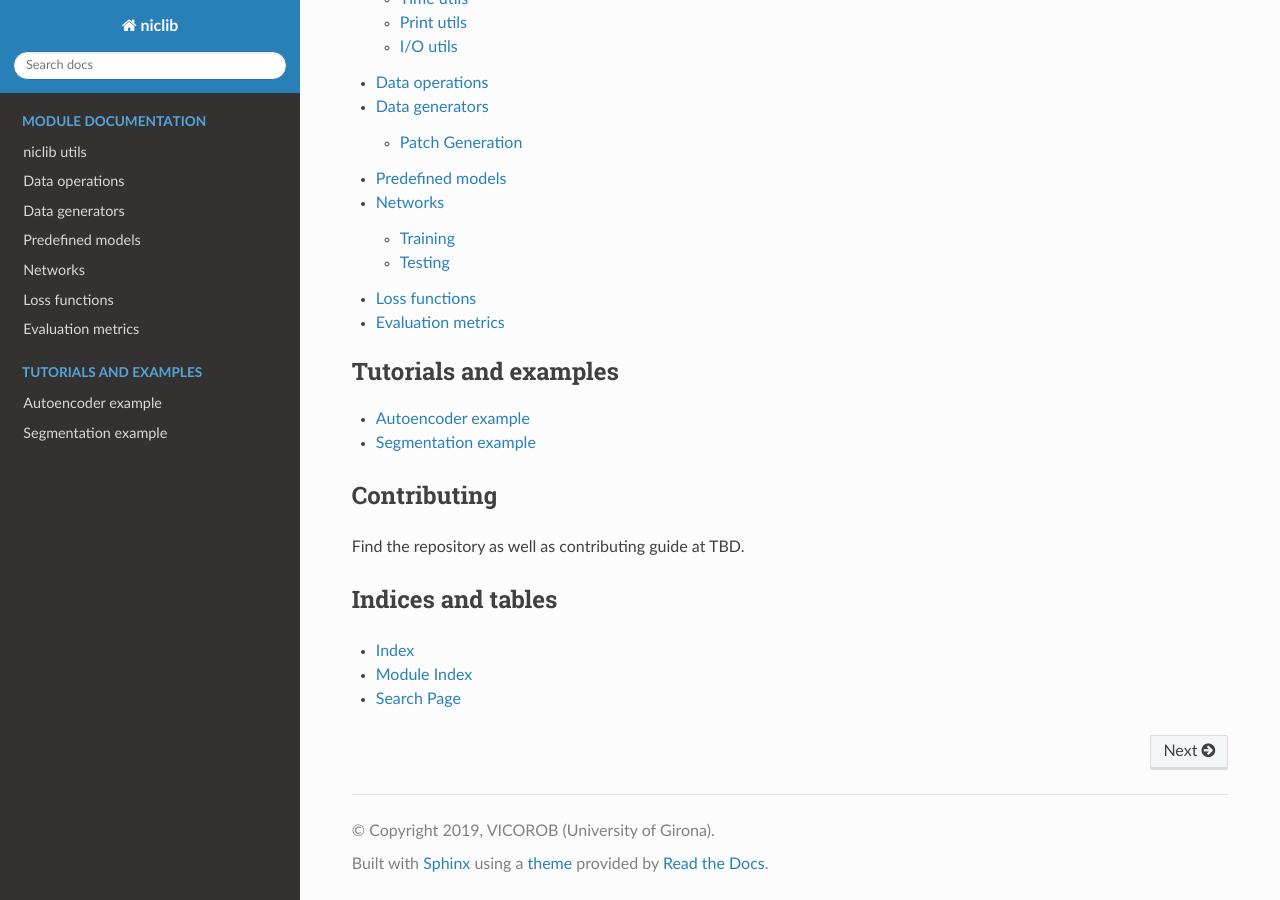
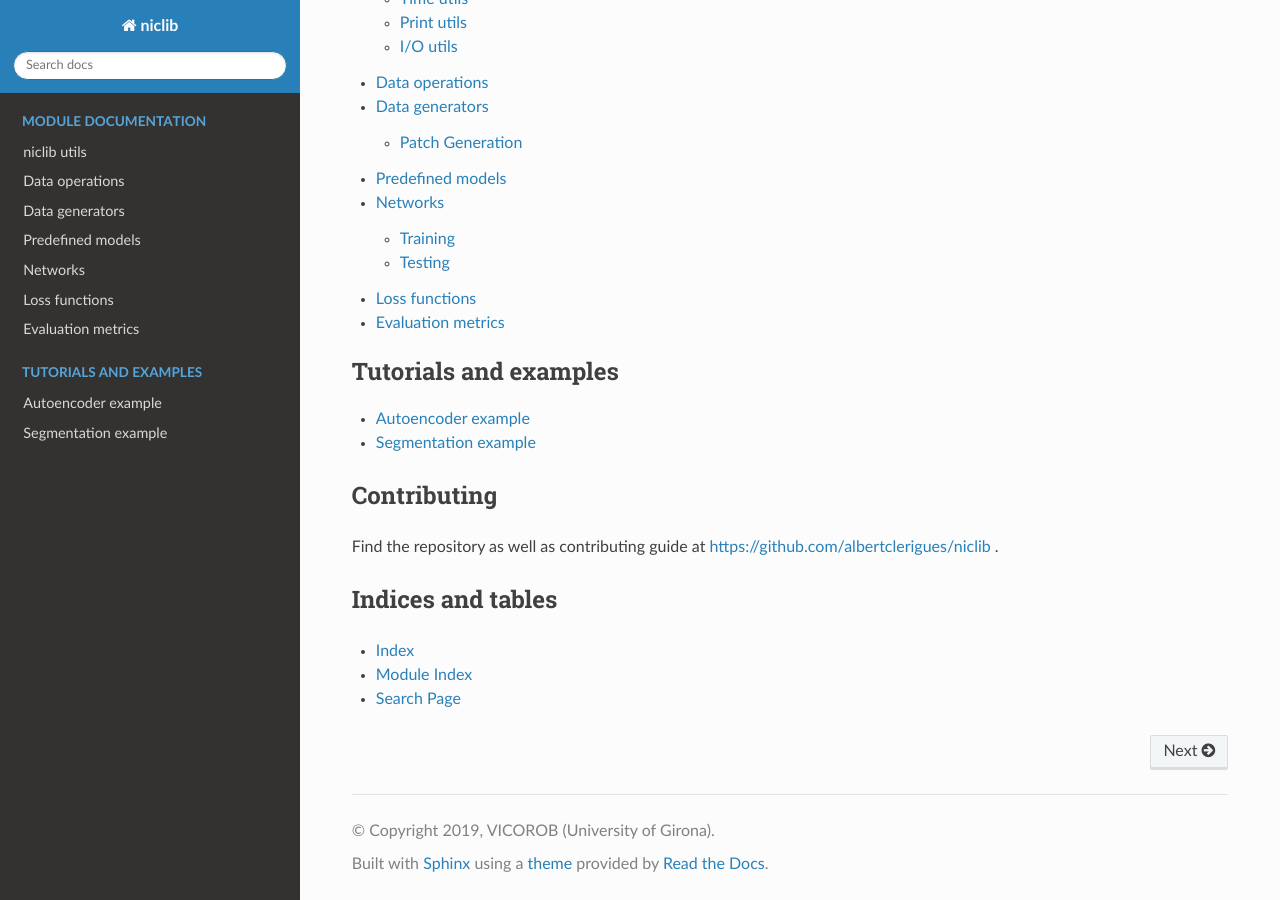
Before and after one commit to albertclerigues/niclib, a Sphinx documentation site: the page built from docs/index.rst, in a window 1280 px wide and 900 px high, scrolled down 668 px. Built offline with Sphinx 7.4.7 and the Read the Docs theme 2.0.0, drawn with Linux system fonts in a browser that asks for light colours.

Commit message:
Fix small docs typo

```diff
--- a/docs/examples/example_segmentation.py
+++ b/docs/examples/example_segmentation.py
@@ -7,7 +7,6 @@ import niclib as nl
 
 ### Relevant paths
 data_path = 'path/to/campinas-mini' # Change this to point to the dataset in your filesystem
-data_path = '/media/user/dades/DATASETS/campinas-mini' # Change this to point to the dataset in your filesystem
 checkpoints_path = nl.make_dir('checkpoints/')
 results_path = nl.make_dir('results/')
 metrics_path = nl.make_dir('metrics/')
--- a/docs/index.rst
+++ b/docs/index.rst
@@ -49,7 +49,7 @@ niclib only requirement is Python 3.6, the library can then be installed using p
 Contributing
 *******************
 
-Find the repository as well as contributing guide at TBD.
+Find the repository as well as contributing guide at https://github.com/albertclerigues/niclib .
 
 
 Indices and tables
```
